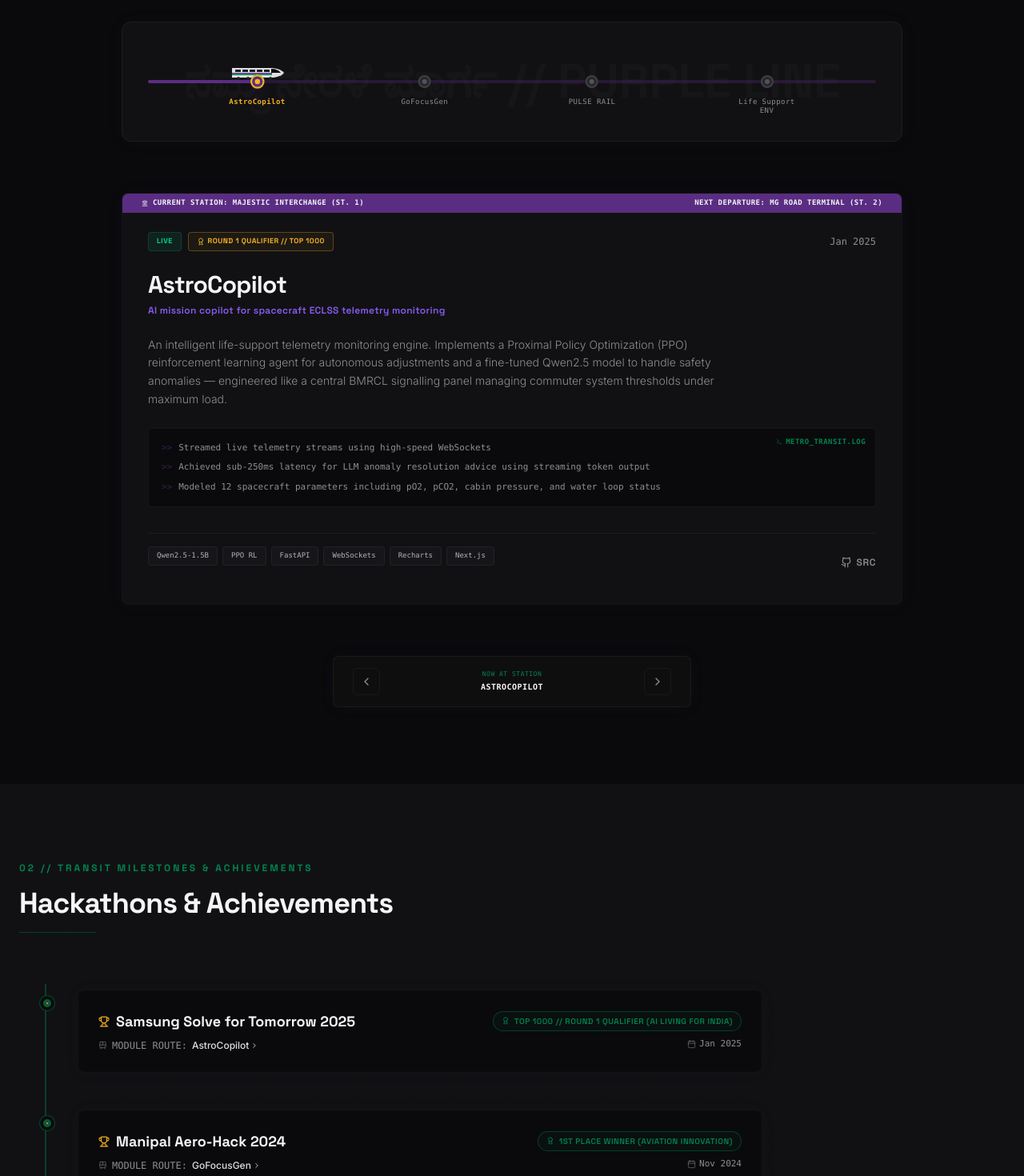
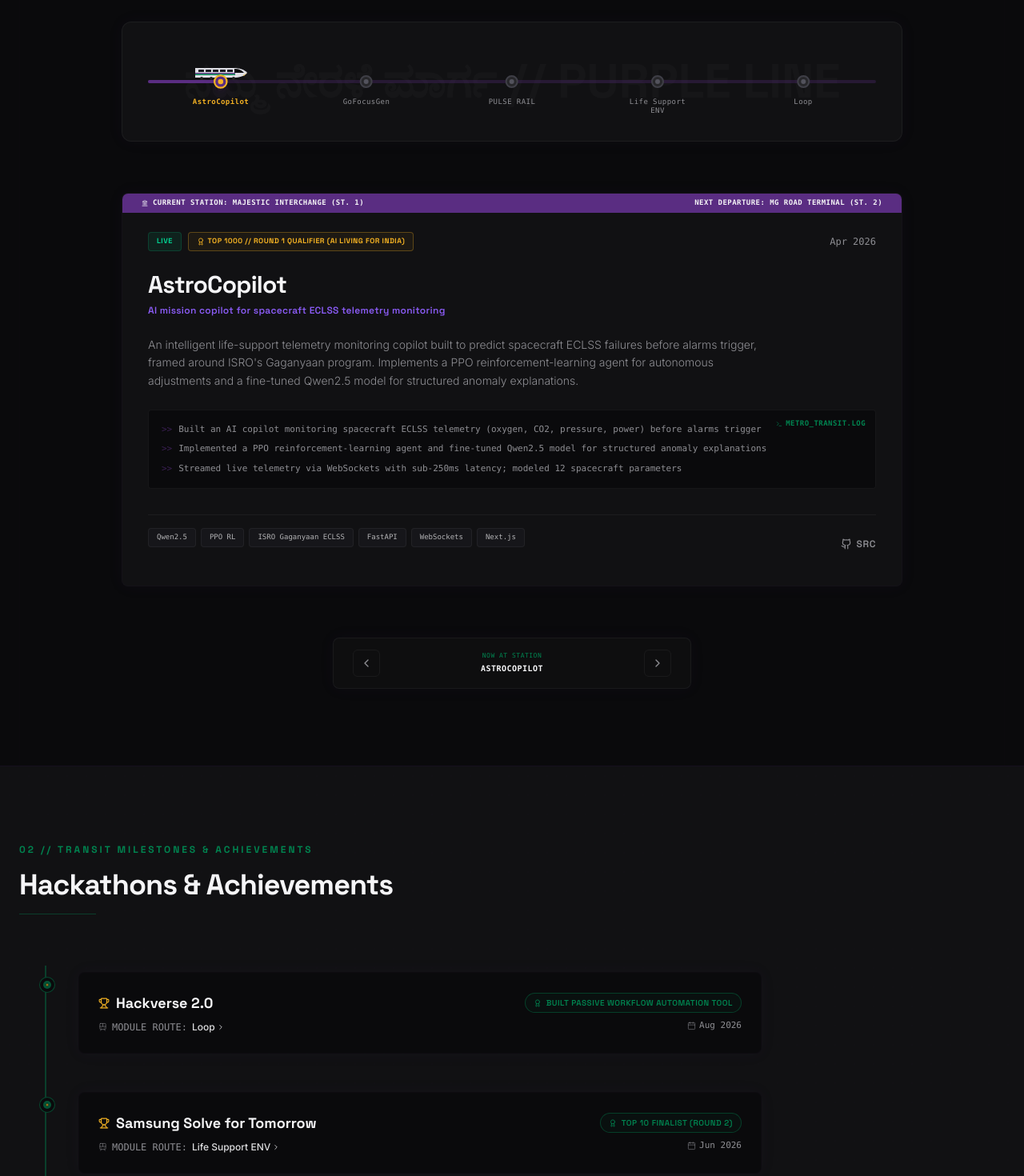
Before and after one commit to tsrinath2007/Personal-site, a Next.js app: page / in a window 1280 px wide. Shown: the part 1320-2790 px from the top of the page at 80% size. Built offline with nearby package versions, Linux system fonts and the light colour scheme.

Commit message:
feat: sync site data with latest resume (add Loop project, education route, updated hackathons, and contact details)

```diff
--- a/src/app/layout.tsx
+++ b/src/app/layout.tsx
@@ -15,12 +15,12 @@
 });
 
 export const metadata: Metadata = {
-  title: "Srinath | BMRCL Namma Metro Portfolio",
-  description: "Personal portfolio of Srinath, a CS student at Manipal and BMRCL systems engineer weaving spacecraft ECLSS copilots, railway warning sensors, and startup focus platforms.",
-  metadataBase: new URL("https://srinath.dev"),
+  title: "Thota Sai Eswar Srinath | CS Student & Founder — GoFocusGen",
+  description: "Personal portfolio of Thota Sai Eswar Srinath, CS student at MAHE Bengaluru and Founder of GoFocusGen, building spacecraft ECLSS copilots, railway safety sensors, and applied AI systems.",
+  metadataBase: new URL("https://srinathdev.vercel.app"),
   openGraph: {
-    title: "Srinath | BMRCL Namma Metro Portfolio",
-    description: "CS Student at Manipal. Transit-themed developer portfolio featuring telemetry dashboards, moving railway models, and study flight paths.",
+    title: "Thota Sai Eswar Srinath | CS Student & Founder — GoFocusGen",
+    description: "CS Student at MAHE Bengaluru & Founder of GoFocusGen. Portfolio featuring telemetry dashboards, moving railway models, and study flight paths.",
     siteName: "Srinath's Namma Metro Portfolio",
     locale: "en_US",
     type: "website",
--- a/src/components/AboutSection.tsx
+++ b/src/components/AboutSection.tsx
@@ -2,29 +2,30 @@
 
 import React from "react";
 import { motion } from "framer-motion";
-import { GraduationCap, Users2, Target, Zap } from "lucide-react";
+import { GraduationCap, Rocket, Target, Zap, MapPin, Award } from "lucide-react";
+import { EDUCATION_HISTORY } from "@/data/projects";
 
 export function AboutSection() {
   const traits = [
     {
-      icon: <GraduationCap size={20} className="text-gold-accent" />,
-      title: "CS DEPT ENGINEER @ MANIPAL",
-      description: "Computer Science at Manipal Academy of Higher Education (MAHE), 2025–2029. Based in Bengaluru, anchoring product engineering in systems and clean transit algorithms."
+      icon: <Rocket size={18} className="text-[#8B5CF6]" />,
+      title: "FOUNDER — GOFOCUSGEN",
+      description: "Founded a gamified productivity startup mapping study durations to domestic flight routes. Built with Next.js & Mapbox GL JS; won 1st Place (Aviation Innovation) at Manipal Aero-Hack."
     },
     {
-      icon: <Zap size={20} className="text-gold-accent" />,
-      title: "RAPID TRANSIT CODE",
-      description: "A fast, iterative product builder. Swiftly designs systems and modular code under tight hackathon schedules — leveraging automated agents and quick deployment reflexes."
+      icon: <Zap size={18} className="text-[#008450]" />,
+      title: "AI-ASSISTED VIBE CODING",
+      description: "Rapid prototyping and shipping with modern AI tools. Swiftly builds resilient products under tight timelines — moving from ideation to production-deployed apps in record time."
     },
     {
-      icon: <Users2 size={20} className="text-gold-accent" />,
-      title: "COACH COORDINATOR",
-      description: "Steps up to coordinate systems and teams during tight schedules. Dedicated to shipping fast, keeping departments aligned, and meeting the transit deadline."
+      icon: <Target size={18} className="text-[#F4B223]" />,
+      title: "TELEMETRY & EDGE SYSTEMS",
+      description: "Engineered ISRO Gaganyaan spacecraft ECLSS telemetry copilots with sub-250ms LLM streaming and railway vibration monitors integrating into Indian Railways' Kavach beacon network."
     },
     {
-      icon: <Target size={20} className="text-gold-accent" />,
-      title: "SAFETY PROTOCOLS FIRST",
-      description: "Believes that great code must serve real commuters. Every project starts with a real system need, ensuring robust logic that runs safely on every deployment loop."
+      icon: <GraduationCap size={18} className="text-text-offwhite" />,
+      title: "CS AT MAHE BENGALURU",
+      description: "B.Tech in Computer Science at Manipal Academy of Higher Education (2025–2029, CGPA: 7.25). Grounded in systems, algorithms, and applied machine learning."
     }
   ];
 
@@ -36,13 +37,13 @@
       <div className="max-w-7xl mx-auto px-6 relative z-10 space-y-16">
         {/* Section Header */}
         <div className="space-y-4 text-left">
-          <span className="font-heading text-xs font-bold tracking-[0.25em] text-gold-accent uppercase block">
+          <span className="font-heading text-xs font-bold tracking-[0.25em] text-[#008450] uppercase block">
             04 // PASSENGER BIO & DEPT CONTEXT
           </span>
           <h2 className="font-heading text-3xl sm:text-4xl font-bold tracking-tight text-text-offwhite">
             About Srinath
           </h2>
-          <div className="h-[1px] w-24 bg-gold-accent/40" />
+          <div className="h-[1px] w-24 bg-[#5A2D82]/40" />
         </div>
 
         {/* Bio Grid */}
@@ -56,14 +57,18 @@
             className="lg:col-span-1 space-y-6"
           >
             <h3 className="font-heading text-xl sm:text-2xl font-bold text-text-offwhite leading-relaxed">
-              Engineering solutions that run on time.
+              Building applied, real-world software rather than demo-ware.
             </h3>
             <p className="text-sm text-text-muted font-light leading-relaxed">
-              I am Thota Sai Eswar Srinath, a CS student based in Bengaluru (2025–2029) and a builder at heart.
+              I am <span className="text-text-offwhite font-medium">Thota Sai Eswar Srinath</span>, a Computer Science student at MAHE Bengaluru (2025–2029) and founder of <span className="text-[#8B5CF6] font-medium">GoFocusGen</span>.
             </p>
             <p className="text-sm text-text-muted font-light leading-relaxed">
-              I build systems and modular code that commuters actually need — shipping fast, keeping what&apos;s useful, and resolving structural bottlenecks. Whether it&apos;s spacecraft life-support telemetry or study platform algorithms, my goal is software that runs smoothly, handles load, and remains stable.
+              Spanning startup product development, AI/ML pipelines, and full-stack engineering, I have a proven hackathon track record shipping production-deployed projects across gamified ed-tech, spacecraft telemetry monitoring, and IoT edge systems.
             </p>
+            <div className="pt-2 flex items-center gap-2 text-xs font-mono text-text-muted">
+              <MapPin size={12} className="text-[#008450]" />
+              <span>BENGALURU, INDIA // TSES</span>
+            </div>
           </motion.div>
 
           {/* Traits List */}
@@ -75,7 +80,7 @@
                 whileInView={{ opacity: 1, x: 0, scale: 1 }}
                 viewport={{ once: true }}
                 transition={{ type: "spring", stiffness: 90, damping: 13, delay: index * 0.12 }}
-                className="bg-[#0A0A0C] border border-border-gold/20 hover:border-gold-accent/40 rounded-lg p-6 transition-all duration-300 gold-glow flex flex-col gap-4"
+                className="bg-[#0A0A0C] border border-border-gold/20 hover:border-[#5A2D82]/40 rounded-lg p-6 transition-all duration-300 gold-glow flex flex-col gap-3"
               >
                 <div className="flex items-center gap-3 border-b border-border-dark pb-3">
                   <span className="p-2 bg-[#111113] border border-border-dark rounded-md">
@@ -92,6 +97,50 @@
             ))}
           </div>
         </div>
+
+        {/* Education & Academic Route */}
+        <div className="space-y-6 pt-4">
+          <div className="flex items-center gap-2">
+            <GraduationCap size={16} className="text-[#F4B223]" />
+            <h3 className="font-heading text-sm font-bold tracking-[0.2em] text-text-offwhite uppercase">
+              Academic Route // Education
+            </h3>
+          </div>
+
+          <div className="grid grid-cols-1 md:grid-cols-3 gap-6">
+            {EDUCATION_HISTORY.map((edu, idx) => (
+              <motion.div
+                key={edu.institution}
+                initial={{ opacity: 0, y: 20 }}
+                whileInView={{ opacity: 1, y: 0 }}
+                viewport={{ once: true }}
+                transition={{ duration: 0.5, delay: idx * 0.1 }}
+                className="bg-[#0A0A0C] border border-border-gold/20 hover:border-[#5A2D82]/40 rounded-lg p-5 flex flex-col justify-between gap-4 gold-glow"
+              >
+                <div className="space-y-2">
+                  <div className="flex items-center justify-between gap-2">
+                    <span className="font-mono text-[10px] text-text-muted">{edu.duration}</span>
+                    <span className="text-[10px] font-mono font-bold px-2 py-0.5 rounded bg-[#008450]/10 text-[#008450] border border-[#008450]/30 flex items-center gap-1">
+                      <Award size={10} />
+                      {edu.score}
+                    </span>
+                  </div>
+                  <h4 className="font-heading text-sm font-bold text-text-offwhite">
+                    {edu.institution}
+                  </h4>
+                  <p className="text-xs text-[#8B5CF6] font-medium font-sans">
+                    {edu.degree}
+                  </p>
+                </div>
+                <div className="flex items-center gap-1 text-[10px] font-mono text-text-muted/70 border-t border-border-dark pt-3">
+                  <MapPin size={10} />
+                  <span>{edu.location}</span>
+                </div>
+              </motion.div>
+            ))}
+          </div>
+        </div>
+
       </div>
     </section>
   );
--- a/src/components/Footer.tsx
+++ b/src/components/Footer.tsx
@@ -28,11 +28,11 @@
               If you want to collaborate on automated pipelines, interactive frontends, hackathon teams, or full-stack software, shoot a BMRCL transit transmission.
             </p>
             <a
-              href="mailto:tsrinath2007@gmail.com"
+              href="mailto:tsrinath2020@gmail.com"
               className="inline-flex items-center gap-2 border border-border-gold bg-[#111113]/40 hover:bg-bg-card-hover hover:border-gold-accent text-gold-accent px-4 py-2.5 rounded font-heading text-xs tracking-wider transition-colors duration-300"
             >
               <Mail size={14} />
-              <span>TRANSMIT BMRCL SIGNAL: tsrinath2007@gmail.com</span>
+              <span>TRANSMIT BMRCL SIGNAL: tsrinath2020@gmail.com</span>
             </a>
           </div>
 
--- a/src/components/Hero.tsx
+++ b/src/components/Hero.tsx
@@ -123,10 +123,10 @@
           className="text-center max-w-2xl space-y-4"
         >
           <p className="font-heading text-lg sm:text-xl font-light text-text-muted leading-relaxed">
-            I build things people <span className="text-text-offwhite font-medium border-b border-[#5A2D82]/40 pb-0.5">actually need</span> — right now, that&apos;s GoFocusGen, a gamified focus platform taking flight.
+            I build things people <span className="text-text-offwhite font-medium border-b border-[#5A2D82]/40 pb-0.5">actually need</span> — founder of <span className="text-text-offwhite font-medium">GoFocusGen</span>, a gamified study platform taking flight.
           </p>
           <p className="text-xs sm:text-sm text-text-muted/70 font-light max-w-xl mx-auto">
-            CS Student at Manipal & transit product engineer specialized in telemetry loops, real-time WebSockets, and building responsive user interfaces.
+            CS Student at MAHE Bengaluru & Founder · Building applied software spanning ed-tech, spacecraft ECLSS copilots, and IoT railway monitors.
           </p>
         </motion.div>
 
@@ -162,7 +162,7 @@
             <div className="space-y-1 font-mono text-[9px] text-text-muted mt-2">
               <div className="flex justify-between">
                 <span>CARD HOLDER:</span>
-                <span className="text-text-offwhite font-bold">SRINATH.DEV</span>
+                <span className="text-text-offwhite font-bold">T.S.E. SRINATH</span>
               </div>
               <div className="flex justify-between">
                 <span>TRANSIT FARE:</span>
--- a/src/data/projects.ts
+++ b/src/data/projects.ts
@@ -18,71 +18,88 @@
     id: "astro-copilot",
     title: "AstroCopilot",
     tagline: "AI mission copilot for spacecraft ECLSS telemetry monitoring",
-    description: "An intelligent life-support telemetry monitoring engine. Implements a Proximal Policy Optimization (PPO) reinforcement learning agent for autonomous adjustments and a fine-tuned Qwen2.5 model to handle safety anomalies — engineered like a central BMRCL signalling panel managing commuter system thresholds under maximum load.",
-    techStack: ["Qwen2.5-1.5B", "PPO RL", "FastAPI", "WebSockets", "Recharts", "Next.js"],
+    description: "An intelligent life-support telemetry monitoring copilot built to predict spacecraft ECLSS failures before alarms trigger, framed around ISRO's Gaganyaan program. Implements a PPO reinforcement-learning agent for autonomous adjustments and a fine-tuned Qwen2.5 model for structured anomaly explanations.",
+    techStack: ["Qwen2.5", "PPO RL", "ISRO Gaganyaan ECLSS", "FastAPI", "WebSockets", "Next.js"],
     githubUrl: "https://github.com/tsrinath2007/Life-Support-ENV",
     status: "Live",
-    event: "Samsung Solve for Tomorrow 2025 (AI Living for India)",
-    award: "Round 1 Qualifier // Top 1000",
-    date: "Jan 2025",
+    event: "Scaler OpenEnv Hackathon",
+    award: "Top 1000 // Round 1 Qualifier (AI Living for India)",
+    date: "Apr 2026",
     highlights: [
-      "Streamed live telemetry streams using high-speed WebSockets",
-      "Achieved sub-250ms latency for LLM anomaly resolution advice using streaming token output",
-      "Modeled 12 spacecraft parameters including pO2, pCO2, cabin pressure, and water loop status"
+      "Built an AI copilot monitoring spacecraft ECLSS telemetry (oxygen, CO2, pressure, power) before alarms trigger",
+      "Implemented a PPO reinforcement-learning agent and fine-tuned Qwen2.5 model for structured anomaly explanations",
+      "Streamed live telemetry via WebSockets with sub-250ms latency; modeled 12 spacecraft parameters"
     ]
   },
   {
     id: "go-focus-gen",
     title: "GoFocusGen",
-    tagline: "Gamified aviation-inspired study app mapping session durations to real flight paths",
-    description: "A flight-path gamified focus engine where study sessions are visual flights. Syncs countdown timers with domestic aviation durations (e.g. Mumbai to Delhi = 2 hours) with interactive flight paths, elevation charts, and ambient audio loops — designed like optimization algorithms plotting train frequencies along the Purple Line.",
-    techStack: ["Next.js", "Mapbox GL JS", "Tailwind CSS", "Framer Motion", "Vercel"],
+    tagline: "Gamified study-productivity platform mapping session durations to real flight paths",
+    description: "A self-founded gamified productivity companion where study sessions are visual domestic flights across India. Features an interactive route visualization, coin/streak gamification economy, AI-powered study plan generator, Google OAuth, and real-time multiplayer 'Co-Pilots Lounge'.",
+    techStack: ["Next.js", "Mapbox GL JS", "Framer Motion", "Google OAuth", "Web Audio API", "Vercel"],
     liveUrl: "https://gofocusgen.vercel.app/",
     githubUrl: "https://github.com/tsrinath2007/FlightEdu",
     status: "Live",
     event: "STARTUP // SELF-FOUNDED",
-    award: "Startup",
-    date: "Nov 2024",
+    award: "1st Place (Aviation Innovation) · Manipal Aero-Hack",
+    date: "May 2026 – Present",
     highlights: [
-      "Integrated Mapbox GL JS for real-time path calculations and flight visual overlays",
-      "Built custom web audio engines synthesizing ambient cabin, white noise, and high-altitude winds",
-      "Created dynamic boarding pass generator to share study sessions and flight stats"
+      "Built interactive flight route visualization mapping study sessions to domestic Indian flight paths",
+      "Shipped coin/streak economy, AI-powered study plan generator, Google OAuth, and multiplayer Co-Pilots Lounge",
+      "Owned end-to-end product UI/UX (dark/gold aesthetic), Vercel deployment, and GTM indexing & social launch"
     ]
   },
   {
     id: "pulse-rail",
     title: "PULSE RAIL",
     tagline: "Railway track vibration health monitor using WPT edge-processing",
-    description: "A physical edge-computing prototype monitoring structural track stability. Uses accelerometers to capture rail impact vibrations and a Wavelet Packet Transform (WPT) on-node to isolate anomaly signatures — linking to anti-collision protocols to act as a localized safety warning system on passenger lines.",
+    description: "A physical edge-computing prototype monitoring structural track stability. Uses axle box accelerometers to measure track impact vibrations and on-node Wavelet Packet Transform (WPT) to isolate anomaly signatures in real-time, integrating into India's Kavach anti-collision network protocols.",
     techStack: ["C++", "Python", "Wavelet Packet Transform", "Raspberry Pi", "Kavach API", "React"],
     liveUrl: "https://faraway-railway.vercel.app/",
     githubUrl: "https://github.com/tsrinath2007/FarAway",
     status: "Prototype",
     award: "Hackathon Build",
     event: "Zuup Hackathon",
-    date: "Oct 2024",
+    date: "May 2026 – Present",
     highlights: [
-      "Decomposed accelerometer sensor inputs in real-time on edge Raspberry Pi processors",
-      "Constructed a simulation dashboard displaying track decay hot-spots and real-time rail stress heatmaps",
+      "Built edge-computing prototype using accelerometers and on-node WPT to detect rail vibration anomalies in real time",
+      "Constructed simulation dashboard displaying track decay hotspots and stress heatmaps",
       "Simulated packet relay payloads for India's Kavach anti-collision beacon interfaces"
     ]
   },
   {
     id: "life-support-env",
     title: "Life Support ENV",
-    tagline: "Fine-tuned ECLSS habitat simulation sandbox",
-    description: "A simulated sandbox environment mimicking life-support loop parameters. Combines a PPO model with a Qwen2.5 model fine-tuned on historic NASA Apollo and ISS logs to optimize oxygen loops and water scrubbers — essential for emergency simulation when compartment cabin parameters face blockages.",
-    techStack: ["PPO RL", "Qwen LoRA", "Python", "Gradio", "HuggingFace Spaces", "FastAPI"],
+    tagline: "ECLSS habitat simulation sandbox with fine-tuned LLM recovery",
+    description: "A simulated sandbox environment mimicking life-support loop parameters. Combines a PPO RL model with a Qwen2.5-1.5B model adapted using a custom LoRA adapter on 1,200+ pages of NASA life-support reports to optimize oxygen scrubbers and water reclamation loops during failures.",
+    techStack: ["PPO RL", "Qwen2.5-1.5B", "LoRA", "Python", "Gradio", "HuggingFace Spaces"],
     liveUrl: "https://huggingface.co/spaces/tsrinath/Scaler-Round-2",
     githubUrl: "https://github.com/tsrinath2007/Scaler-Round-2",
     status: "Hackathon Build",
-    event: "Scaler OpenEnv Hackathon Round 2",
-    award: "Top 10 Team",
-    date: "Sep 2024",
+    event: "Samsung Solve for Tomorrow",
+    award: "Top 10 Finalist (Round 2)",
+    date: "Jun 2026",
     highlights: [
-      "Fine-tuned Qwen2.5-1.5B with a custom LoRA adapter on 1,200 pages of NASA life support reports",
-      "Simulated system failures (leaks, blockages, filter decay) and trained RL models to recover optimal ranges",
-      "Hosted public Gradio interface on HuggingFace Spaces with live Python simulator back-end"
+      "Fine-tuned Qwen2.5-1.5B with custom LoRA adapter on 1,200+ pages of NASA life-support reports",
+      "Simulated system failures (leaks, blockages, filter decay) and trained a PPO RL model to recover optimal ranges",
+      "Hosted public Gradio app on HuggingFace Spaces with live Python simulator back-end"
+    ]
+  },
+  {
+    id: "loop",
+    title: "Loop",
+    tagline: "Passive workflow automation detector observing behavior patterns",
+    description: "An AI-powered desktop automation utility that passively observes user behavior patterns and suggests intelligent workflow automations without requiring explicit user prompts or triggers.",
+    techStack: ["Python", "Machine Learning", "Workflow Automation", "Desktop Telemetry", "Local LLM"],
+    githubUrl: "https://github.com/tsrinath2007",
+    status: "Hackathon Build",
+    event: "Hackverse 2.0",
+    award: "Hackathon Build",
+    date: "Aug 2026",
+    highlights: [
+      "Built an AI-powered desktop tool that passively observes user behavior patterns across apps",
+      "Detects repeated multi-step actions and generates suggestions for workflow automation",
+      "Runs locally with privacy-preserving telemetry and non-intrusive notification interfaces"
     ]
   }
 ];
@@ -95,39 +112,88 @@
 export const SKILL_GROUPS: SkillGroup[] = [
   {
     category: "Languages",
-    items: ["TypeScript", "JavaScript", "Python", "Go", "C++", "HTML/CSS", "SQL"]
+    items: ["Python", "Java", "C", "TypeScript", "JavaScript", "SQL", "HTML/CSS"]
   },
   {
-    category: "Frameworks & Webs",
-    items: ["Next.js", "React", "FastAPI", "WebSockets", "Express", "Node.js", "Electron"]
+    category: "Frameworks & Libraries",
+    items: ["Next.js", "React", "FastAPI", "WebSockets", "Framer Motion", "Node.js", "Express"]
   },
   {
-    category: "Web-Slinging AI Stack",
-    items: ["PPO (RL)", "Qwen 2.5", "LoRA Fine-tuning", "PyTorch", "HuggingFace Transformers", "Gradio"]
+    category: "AI / ML & Systems",
+    items: ["PPO (RL)", "Qwen 2.5", "LoRA Fine-tuning", "PyTorch", "HuggingFace", "Gradio"]
   },
   {
-    category: "Gadgets & Clouds",
-    items: ["Vercel", "Mapbox GL JS", "HuggingFace Spaces", "Docker", "Git/GitHub", "Recharts", "PostgreSQL"]
+    category: "Tools & Deployment",
+    items: ["Mapbox GL JS", "Vercel", "Docker", "Git/GitHub", "HuggingFace Spaces", "PostgreSQL", "Google OAuth"]
   }
 ];
 
+export const APPROACH_DETAILS = {
+  approach: "AI-assisted / vibe coding — rapid prototyping and shipping with AI coding tools",
+  currentlyLearning: "Machine Learning & AI, with a growing interest in building AI applications"
+};
+
 export const HACKATHONS = [
   {
-    event: "Samsung Solve for Tomorrow 2025",
+    event: "Hackverse 2.0",
+    project: "Loop",
+    outcome: "Built Passive Workflow Automation Tool",
+    date: "Aug 2026"
+  },
+  {
+    event: "Samsung Solve for Tomorrow",
+    project: "Life Support ENV",
+    outcome: "Top 10 Finalist (Round 2)",
+    date: "Jun 2026"
+  },
+  {
+    event: "Zuup Hackathon",
+    project: "PULSE RAIL",
+    outcome: "Railway Track Health Monitor Prototype",
+    date: "May 2026"
+  },
+  {
+    event: "Scaler OpenEnv Hackathon",
     project: "AstroCopilot",
     outcome: "Top 1000 // Round 1 Qualifier (AI Living for India)",
-    date: "Jan 2025"
+    date: "Apr 2026"
   },
   {
-    event: "Manipal Aero-Hack 2024",
+    event: "Manipal Aero-Hack",
     project: "GoFocusGen",
     outcome: "1st Place Winner (Aviation Innovation)",
     date: "Nov 2024"
+  }
+];
+
+export interface EducationItem {
+  institution: string;
+  degree: string;
+  duration: string;
+  score: string;
+  location: string;
+}
+
+export const EDUCATION_HISTORY: EducationItem[] = [
+  {
+    institution: "Manipal Academy of Higher Education (MAHE)",
+    degree: "B.Tech, Computer Science",
+    duration: "2025 – 2029",
+    score: "CGPA: 7.25",
+    location: "Bengaluru, India"
   },
   {
-    event: "Scaler OpenEnv Hackathon",
-    project: "Life Support ENV",
-    outcome: "Top 10 Finalist (Round 2)",
-    date: "Sep 2024"
+    institution: "Turito",
+    degree: "Senior Secondary (XII)",
+    duration: "2023 – 2025",
+    score: "93%",
+    location: "Hyderabad, India"
+  },
+  {
+    institution: "The Athena School",
+    degree: "Secondary (X)",
+    duration: "2021 – 2023",
+    score: "75%",
+    location: "Kurnool, India"
   }
 ];
```
Also changed, not shown: src/components/ProjectGrid.tsx (+6 -5 lines), src/components/SkillsDashboard.tsx (+54 -23 lines).
